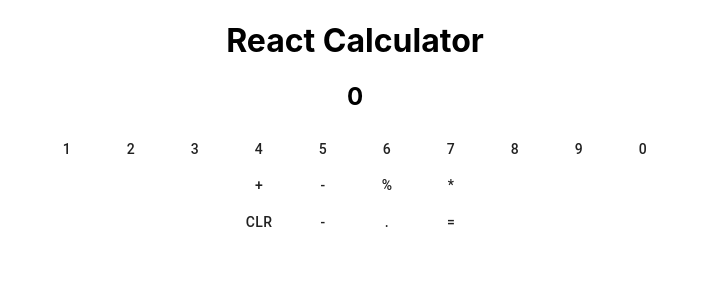
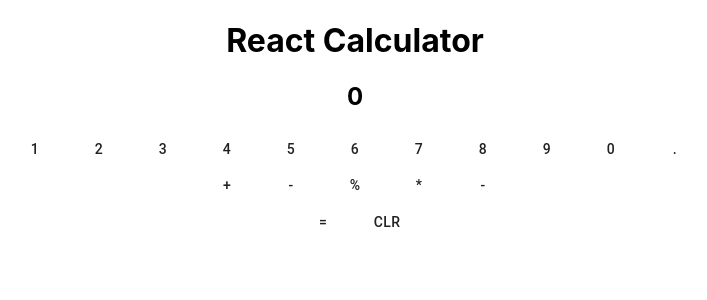
Before and after one commit to benzend/react-typescript-calculator, a React (Create React App) app: page / in a window 1280 px wide. Shown: the top 300 px of the page, without its empty margins (285-992 px from the left). Built offline with nearby package versions, Linux system fonts and the light colour scheme.

Commit message:
making styling/organization adjustments

```diff
--- a/src/calculator/Calculator.tsx
+++ b/src/calculator/Calculator.tsx
@@ -98,7 +98,6 @@ export const Calculator = () => {
   return (
     <Box>
       <Box>
-        {" "}
         <Display
           currentNum1={currentNum1}
           currentNum2={currentNum2}
@@ -106,7 +105,6 @@ export const Calculator = () => {
           total={total}
         />
       </Box>
-
       <Box>
         {nums.map((num: string) => (
           <Number
@@ -118,16 +116,18 @@ export const Calculator = () => {
             num={num}
           />
         ))}
+        <Dot addDot={addDot} />
       </Box>
       <Box>
         {ops.map((op: string) => (
           <Operator setCurrentOperator={setCurrentOperator} op={op} />
         ))}
+        <NegativeInt negativeHandler={negativeHandler} />
       </Box>
-      <Clear reset={reset} />
-      <NegativeInt negativeHandler={negativeHandler} />
-      <Dot addDot={addDot} />
-      <Equals equalsHandler={equalsHandler} />
+      <Box>
+        <Equals equalsHandler={equalsHandler} />
+        <Clear reset={reset} />
+      </Box>
     </Box>
   );
 };
```
Also changed, not shown: 1 other file (tests, documents, lock files or other folders).
